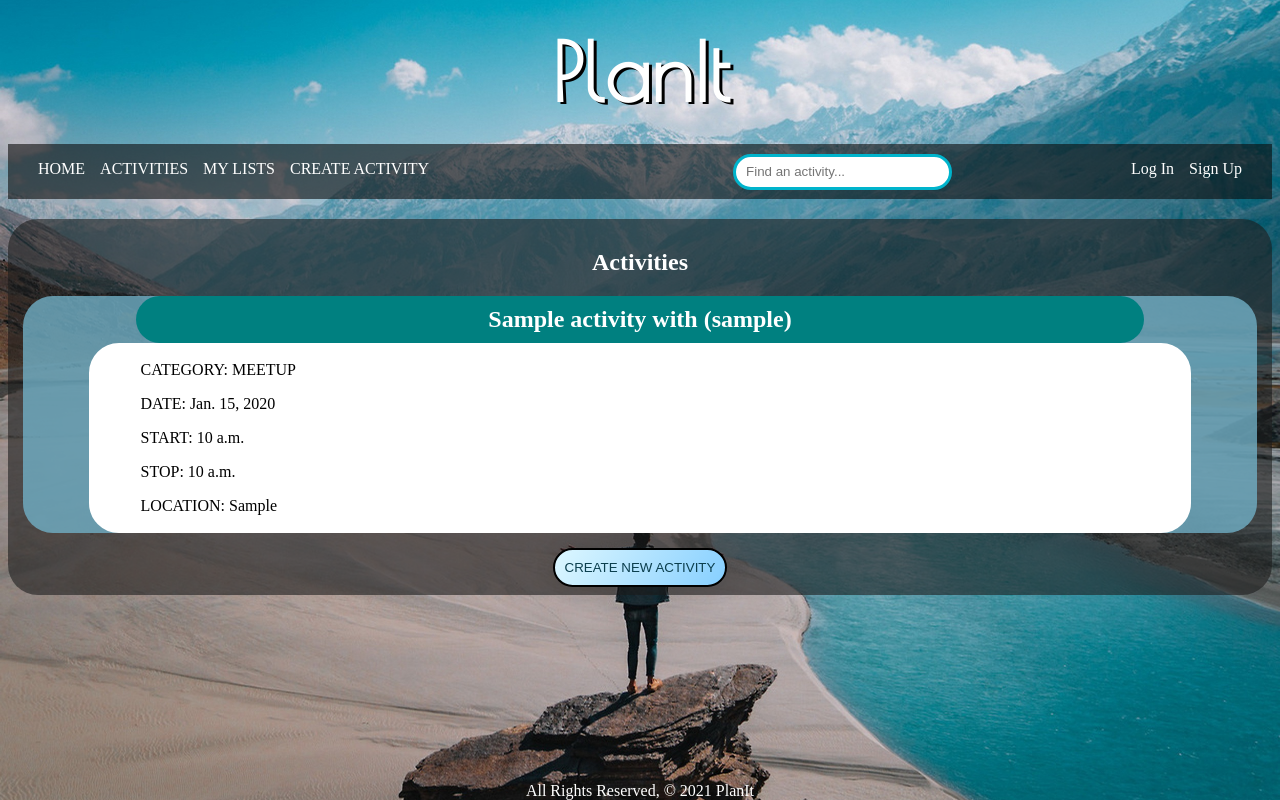
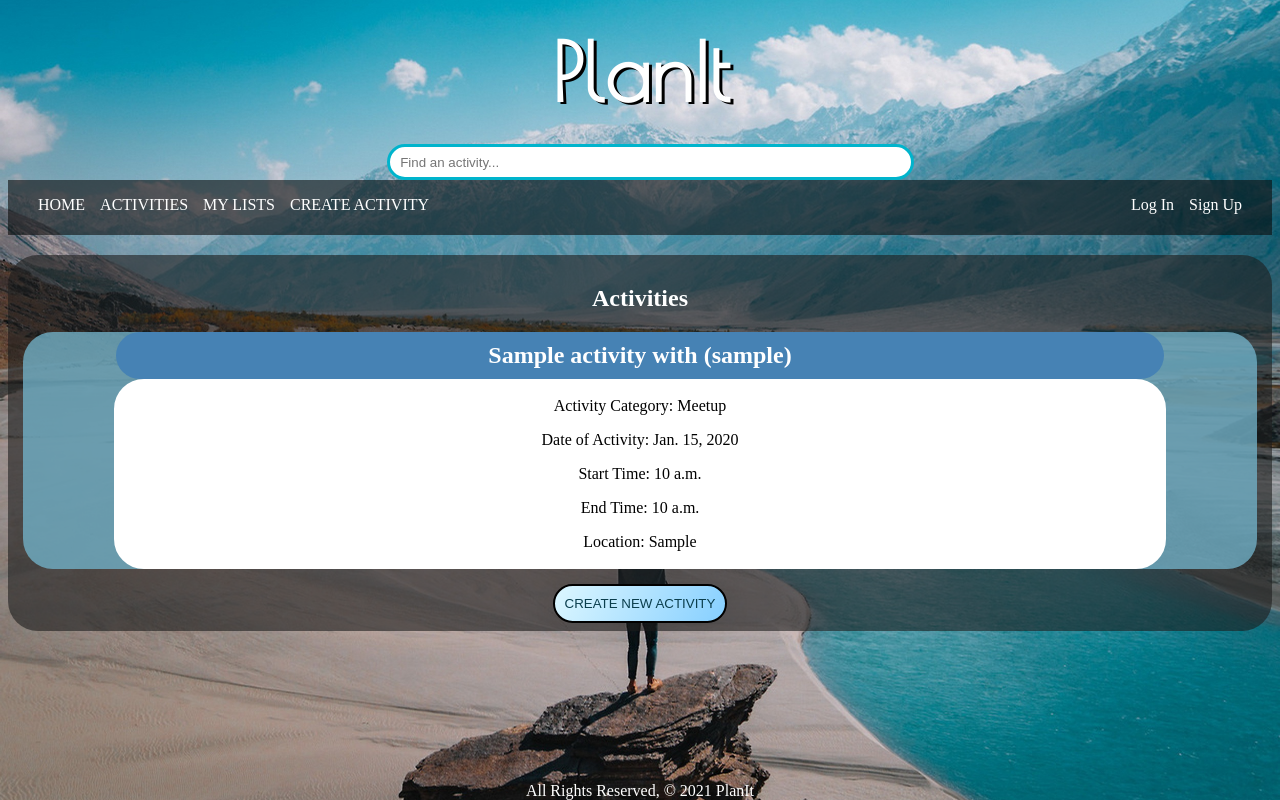
Before and after one commit to gregwebb/PlanIt, a Django app: page /activities/ in a window 1280 px wide. Run offline with Django 3.2, Linux system fonts and the light colour scheme; tables that the repository leaves empty hold one stand-in row (values such as "Sample post"); some libraries are stand-ins or nearby versions; some web fonts are replaced.

Commit message:
fixing styling

```diff
--- a/main_app/static/css/style.css
+++ b/main_app/static/css/style.css
@@ -412,9 +412,9 @@ h2 {
     background-color: rgb(188, 215, 245);
     border-radius: 30px;
     padding: 10px;
-    margin-top: 5px;
+    margin:auto;
     font-weight: bold;
-    width: 85%;
+    width: 75%;
     text-align: center;
 }
 
@@ -448,9 +448,8 @@ h2 {
 }
 
 .search {
-    width: 250px;
+    width: 40%;
     margin: auto;
-    display: flex;
 }
 
 .searchTerm {
@@ -464,11 +463,12 @@ h2 {
 }
 
 .activity-name{
-    width: 80%;
+    width: 85%;
     margin: auto;
-    padding: 10px;
+    padding-top: 10px;
+    padding-bottom: 10px;
     border-radius: 30px;
-    background-color: teal;
+    background-color: steelblue;
     color: white;
     font-size: x-large;
 }
@@ -482,9 +482,6 @@ h2 {
     background-color: white;
     margin: auto;
     color: black;
-    text-align: justify;
-    text-justify: inter-word;
-    padding-left: 50px;
 }
 
 @media screen and (min-width: 768px) {
--- a/main_app/templates/activities/detail.html
+++ b/main_app/templates/activities/detail.html
@@ -21,6 +21,7 @@
 
                                     {% for attendee in activity.attendees.all %}
                                     <div class="attendee">{{ attendee }}</div>
+                                    <br/>
                                     {% endfor %}
                                 </p>
 
--- a/main_app/templates/activities/index.html
+++ b/main_app/templates/activities/index.html
@@ -11,11 +11,11 @@
                 <div class="activity-content-container">
                     <h3 class="activity-name">{{ activity.name }} with ({{ activity.user }})</h3>
                     <div class="activity-description-container">
-                        <p>CATEGORY: {{ activity.get_category_display }}</p>
-                        <p>DATE: {{ activity.date }}</p>
-                        <p>START: {{ activity.start }}</p>
-                        <p>STOP: {{ activity.stop }}</p>
-                        <p>LOCATION: {{ activity.location }}</p>
+                        <p>Activity Category: {{ activity.get_category_display|title }}</p>
+                        <p>Date of Activity: {{ activity.date }}</p>
+                        <p>Start Time: {{ activity.start }}</p>
+                        <p>End Time: {{ activity.stop }}</p>
+                        <p>Location: {{ activity.location }}</p>
                     </div>
                 </div>
             </a>
--- a/main_app/templates/base.html
+++ b/main_app/templates/base.html
@@ -22,6 +22,11 @@
 <body>
     <header class='navbar-header'>
         <h1 id="logo"><a href="/">PlanIt</a></h1>
+        <div class="search">
+            <form method="get" action="{% url 'search_results' %}">
+                <input type="text" name="q" class="searchTerm" placeholder="Find an activity...">
+            </form>
+        </div>
         <nav>
             <div class='navbar-container'>
                 <div class='nav-wrapper-left'>
@@ -31,11 +36,6 @@
                         <li><a href="{% url 'my_list' %}">MY LISTS</a></li>
                         <li><a href="{% url 'activities_create' %}">CREATE ACTIVITY</a></li>
                     </ul>
-                </div>
-                <div class="search">
-                <form method="get" action="{% url 'search_results' %}">
-                    <input type="text" name="q" class="searchTerm" placeholder="Find an activity...">
-                </form>
                 </div>
                 <div class='nav-wrapper-right'>
                     <ul>
```
Also changed, not shown: main_app/templates/my_lists/my_list.html (+5 -5 lines), main_app/templates/search_results.html (+5 -5 lines).
